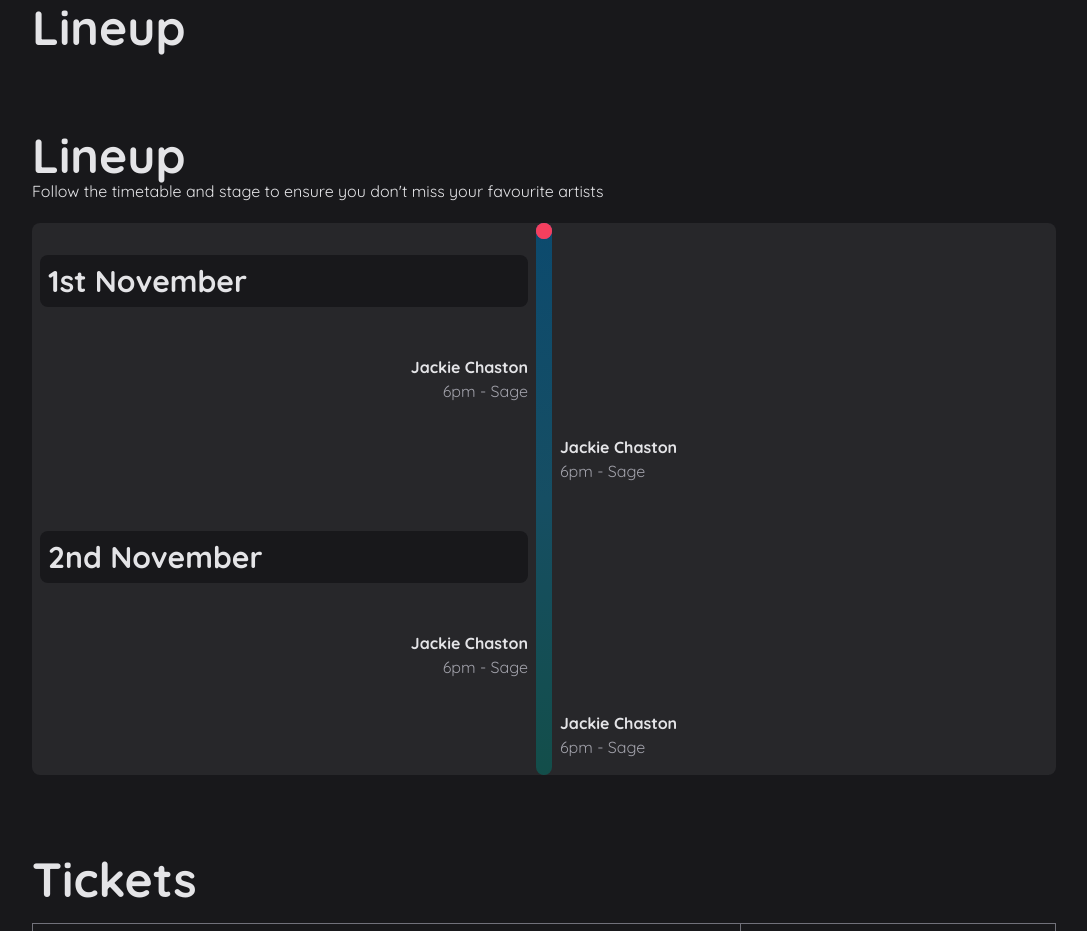
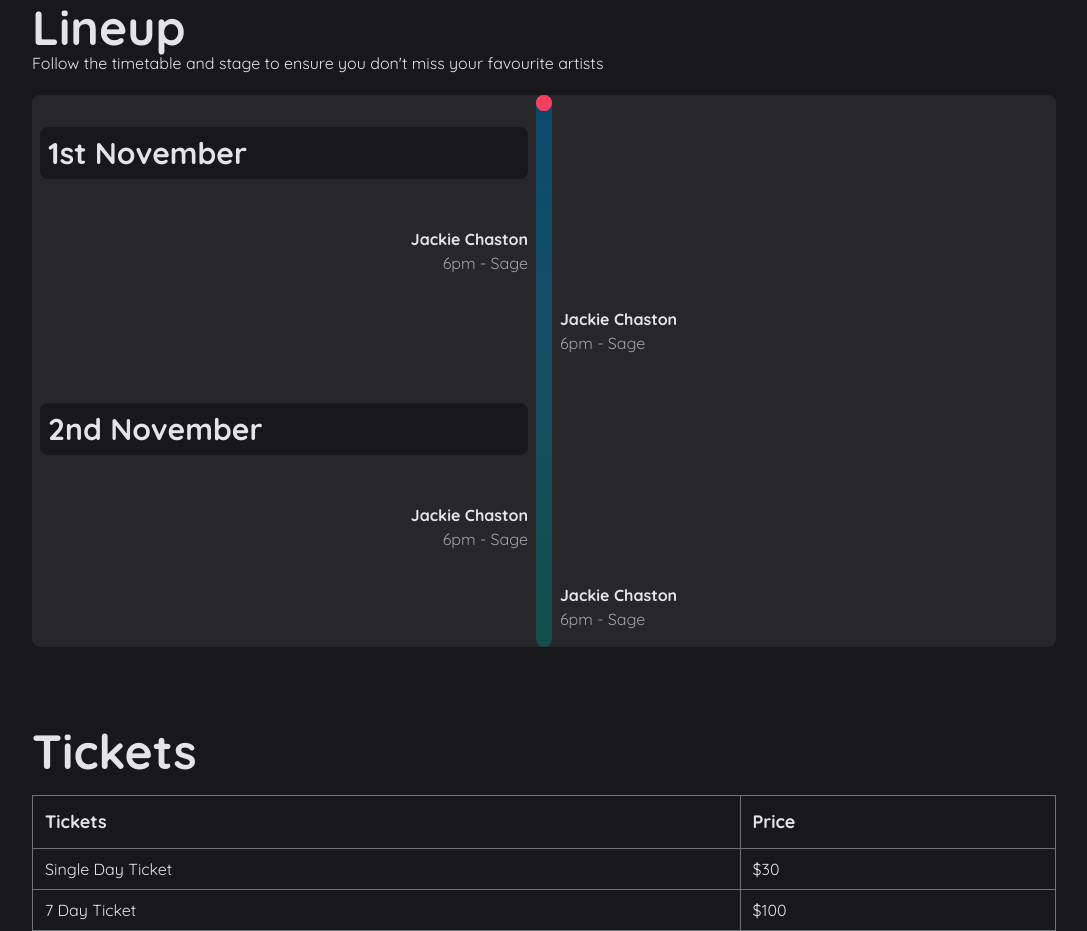
Before and after one commit to RakibMERNDev/music-festival-tailwind, a website: page src/index.html in a window 1280 px wide. Shown: the part 1340-2271 px from the top of the page, without its empty margins (96-1183 px from the left). Drawn offline with Linux system fonts and the light colour scheme.

Commit message:
completed

```diff
--- a/src/index.html
+++ b/src/index.html
@@ -300,7 +300,6 @@
         </div>
 
         <h2 class="mt-20">Lineup</h2>
-        <h2 class="mt-20">Lineup</h2>
         <p>
           Follow the timetable and stage to ensure you don't miss your favourite
           artists
```
Also changed, not shown: src/output.css.
